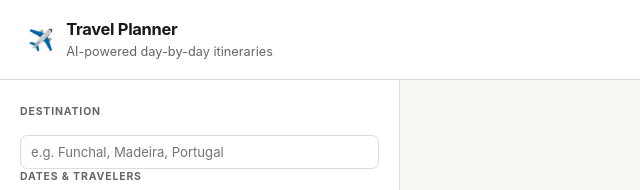
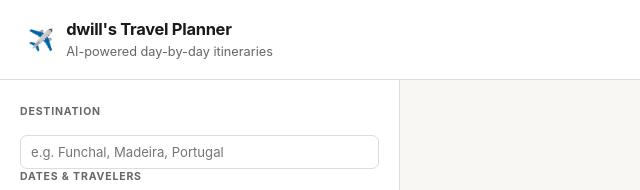
Before and after one commit to dwilll10/TravelPlannerApp, a plain HTML site: page static/index.html in a window 1280 px wide. Shown: the top 190 px of the page, 0-640 px from the left. Drawn offline with nearby package versions, Linux system fonts and the light colour scheme.

Commit message:
Rename title to dwill's Travel Planner
Co-Authored-By: Claude Sonnet 4.6 <noreply@anthropic.com>

```diff
--- a/static/index.html
+++ b/static/index.html
@@ -3,7 +3,7 @@
 <head>
   <meta charset="UTF-8">
   <meta name="viewport" content="width=device-width, initial-scale=1.0">
-  <title>Travel Planner</title>
+  <title>dwill's Travel Planner</title>
   <link rel="stylesheet" href="/static/style.css">
   <script src="https://cdn.jsdelivr.net/npm/marked/marked.min.js"></script>
   <script src="https://cdnjs.cloudflare.com/ajax/libs/html2pdf.js/0.10.1/html2pdf.bundle.min.js"></script>
@@ -15,7 +15,7 @@
   <header>
     <span class="header-icon">✈️</span>
     <div>
-      <h1>Travel Planner</h1>
+      <h1>dwill's Travel Planner</h1>
       <p>AI-powered day-by-day itineraries</p>
     </div>
   </header>
```
